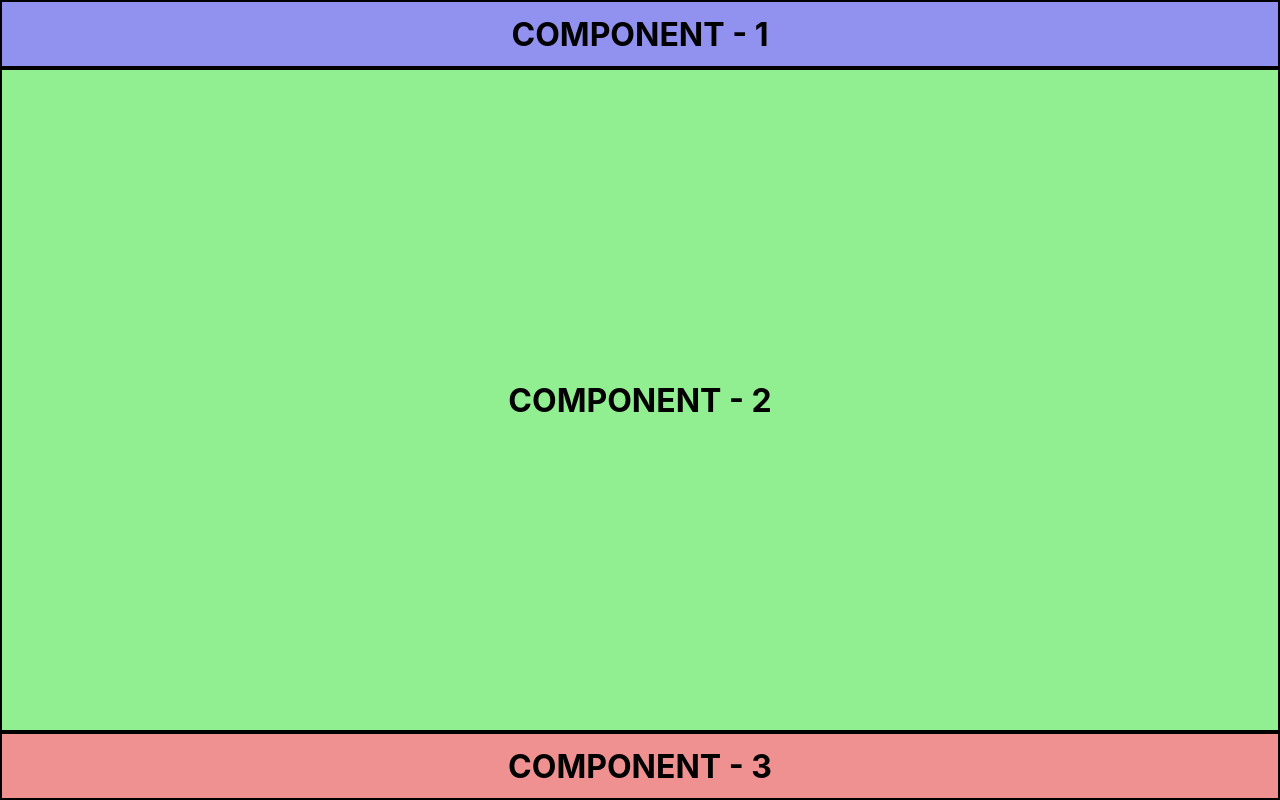
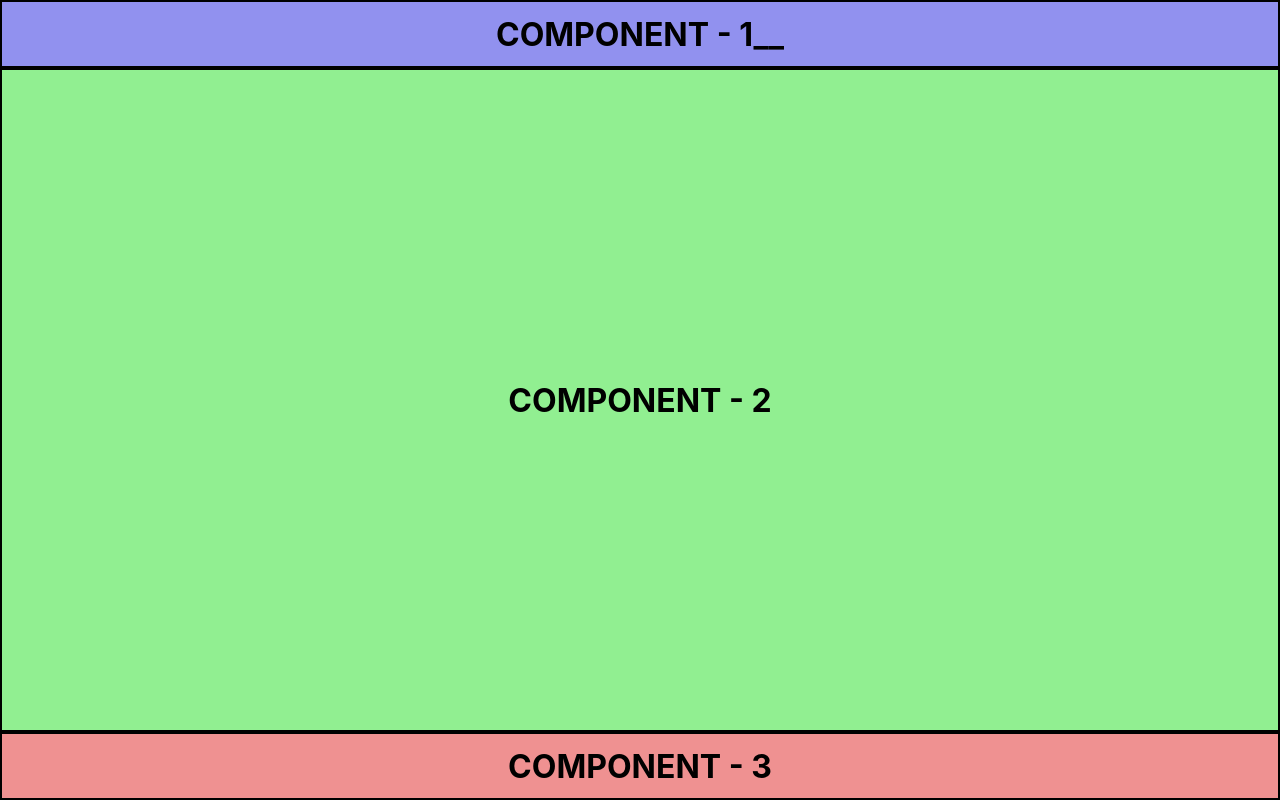
Before and after one commit to itaxudata/sandbox, a React (Create React App) app: page / in a window 1280 px wide. Built offline with nearby package versions, Linux system fonts and the light colour scheme; the HTML template or start-up script is replaced by a standard one.

Commit message:
Ändrat lite i component-1

```diff
--- a/src/Components/Component1.js
+++ b/src/Components/Component1.js
@@ -4,7 +4,7 @@ import React from 'react'
 const Component1 = () => {
   return (
     <div className='main-1-div'>
-        <h1 className='h1-1'>COMPONENT - 1</h1>
+        <h1 className='h1-1'>COMPONENT - 1__</h1>
     </div>
   )
 }
```
